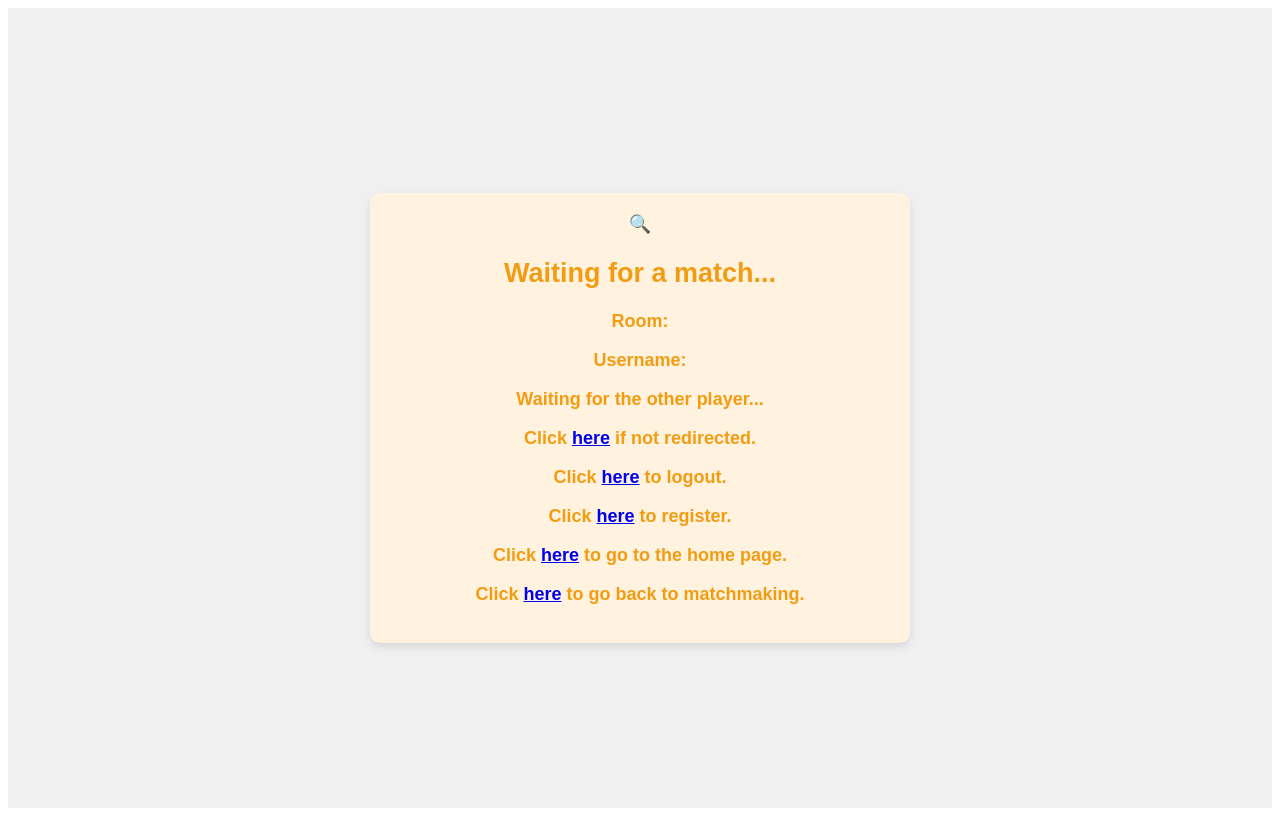
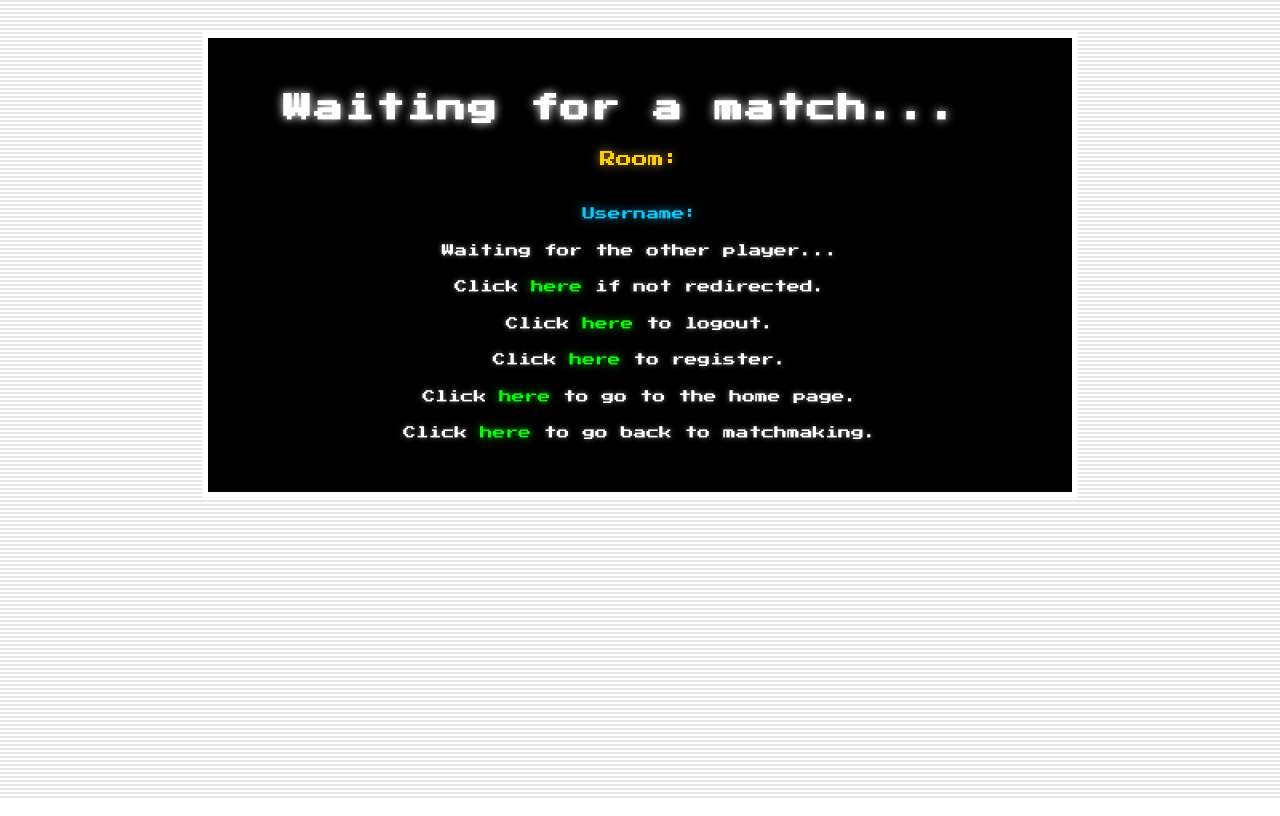
Before and after one commit to aygaoua/ft_jahannam, a React (Vite) app in the folder my-app/: page /matchmaking in a window 1280 px wide. Built offline with nearby package versions, Linux system fonts and the light colour scheme; no server answers; sample sign-in values are in the browser's storage.

Commit message:
make things more clear

```diff
--- a/my-app/src/components/tictactoe/TicTacToe.jsx
+++ b/my-app/src/components/tictactoe/TicTacToe.jsx
@@ -75,6 +75,8 @@ const TicTacToe = () => {
 
         case 'player_left':
           setStatusMessage(`${data.username.toUpperCase()} LEFT THE GAME`);
+          // setWinner(sessionStorage.getItem('username'));
+          setGameOver(true);
           break;
 
         default:
@@ -130,15 +132,8 @@ const TicTacToe = () => {
     }));
   };
 
-  const restartGame = () => {
-    setWinningCells([]);
-    socket.current.send(JSON.stringify({
-      type: 'restart_game'
-    }));
-  };
-
   const exitGame = () => {
-    navigate('/matchmaking');
+    navigate('/');
   };
 
   // Find current player's symbol
@@ -172,21 +167,16 @@ const TicTacToe = () => {
             onClick={() => handleCellClick(index)}
             disabled={currentTurn !== username || gameOver || cell !== null}
           >
-            {/* {cell && <span>{cell}</span>} */}
-            {<span className={styles.status}>{cell}</span>}
+            {<span className={styles.span}>{cell}</span>}
           </button>
         ))}
       </div>
 
       <div>
-        {gameOver && (
-          <button className={styles.resetButton} onClick={restartGame}>
-            PLAY AGAIN
-          </button>
-        )}
+        {(gameOver) && (
         <button className={styles.resetButton} onClick={exitGame}>
           EXIT GAME
-        </button>
+        </button>)}
       </div>
     </div>
   );
--- a/my-app/src/styles/Matchmaking.module.scss
+++ b/my-app/src/styles/Matchmaking.module.scss
@@ -1,76 +1,131 @@
+@import url('https://fonts.googleapis.com/css2?family=Press+Start+2P&display=swap');
+
 .container {
-    display: flex;
-    justify-content: center;
-    align-items: center;
-    flex-direction: column;
-    height: 100vh;
-    background-color: #f0f0f0;
-    font-family: Arial, sans-serif;
+  font-family: 'Press Start 2P', cursive;
+  text-align: center;
+  max-width: 800px;
+  margin: 2rem auto;
+  padding: 2rem;
+  color: white;
+  background-color: black;
+  border: 6px solid white;
+  box-shadow: 0 0 20px rgba(255, 255, 255, 0.3);
+
+  // CRT Effect
+  &::after {
+    content: "";
+    position: absolute;
+    top: 0;
+    left: 0;
+    width: 100%;
+    height: 100%;
+    background: linear-gradient(
+      rgba(0, 0, 0, 0.1) 50%,
+      rgba(255, 255, 255, 0.05) 50%
+    );
+    background-size: 100% 4px;
+    pointer-events: none;
+    z-index: -1;
+  }
 }
 
 .waiting, .matchFound {
-    background-color: #ffffff;
-    padding: 20px;
-    border-radius: 10px;
-    box-shadow: 0 4px 8px rgba(0, 0, 0, 0.1);
-    font-size: 18px;
-    font-weight: bold;
-    text-align: center;
-    margin-top: 20px;
-    width: 80%;
-    max-width: 500px;
+  h2 {
+    font-size: 1.8rem;
+    margin-bottom: 1.5rem;
+    text-shadow: 0 0 10px white;
+    letter-spacing: 2px;
+  }
+
+  p {
+    margin: 1rem 0;
+    font-size: 0.8rem;
+    line-height: 1.6;
+    text-shadow: 0 0 5px rgba(255, 255, 255, 0.5);
+  }
+
+  a {
+    color: #00ff00;
+    text-decoration: none;
+    position: relative;
+    transition: all 0.3s ease;
+    text-shadow: 0 0 8px rgba(0, 255, 0, 0.7);
+
+    &:hover {
+      color: #00cc00;
+      text-shadow: 0 0 12px rgba(0, 255, 0, 1);
+    }
+
+    &::before {
+      position: absolute;
+      left: -15px;
+      opacity: 0;
+      transition: all 0.3s ease;
+    }
+
+    &:hover::before {
+      opacity: 1;
+      left: -20px;
+    }
+  }
+}
+
+.matchFound {
+  animation: pulse 1s infinite alternate;
+
+  h2 {
+    color: #00ff00;
+    text-shadow: 0 0 15px rgba(0, 255, 0, 1);
+  }
 }
 
 .waiting {
-    color: #f39c12;
-    background-color: #fff3e0;
+  p:first-of-type {
+    font-size: 1rem;
+    margin-bottom: 2rem;
+    color: #ffcc00;
+    text-shadow: 0 0 10px rgba(255, 204, 0, 0.7);
   }
 
-  .matchFound {
-    color: #2ecc71;
-    background-color: #d4f1dc;
+  p:nth-of-type(2) {
+    color: #00ccff;
+    text-shadow: 0 0 10px rgba(0, 204, 255, 0.7);
+  }
 }
 
-  .waiting::before {
-    content: "🔍 ";
+/* Loading animation */
+@keyframes blink {
+  0%, 49% { opacity: 0; }
+  50%, 100% { opacity: 1; }
 }
 
-  .matchFound::before {
-    content: "✅ ";
+@keyframes pulse {
+  from { opacity: 0.7; transform: scale(0.98); }
+  to { opacity: 1; transform: scale(1); }
 }
 
+/* Add this class to the waiting title */
+.waiting h2::after {
+  content: "_";
+  animation: blink 1s infinite;
+  margin-left: 5px;
+}
+
+/* Responsive styling */
 @media (max-width: 768px) {
   .container {
-      padding: 20px;
+    margin: 1rem;
+    padding: 1rem;
+    border-width: 4px;
   }
 
   .waiting, .matchFound {
-      width: 100%;
+    h2 {
+      font-size: 1.4rem;
+    }
+
+    p {
+      font-size: 0.7rem;
     }
   }
-
-  .cancelButton {
-    background-color: #f44336;
-    color: white;
-    padding: 10px 20px;
-    border: none;
-    border-radius: 4px;
-    margin-top: 15px;
-    cursor: pointer;
-    font-weight: bold;
-    transition: all 0.3s ease;
-
-    &:hover {
-      background-color: #d32f2f;
 }
-
-    &:active {
-      transform: scale(0.98);
-    }
-
-    &:disabled {
-      background-color: #cccccc;
-      color: #666666;
-      cursor: not-allowed;
-    }
-  }
--- a/my-app/src/styles/TicTacToe.module.scss
+++ b/my-app/src/styles/TicTacToe.module.scss
@@ -103,19 +103,16 @@
 /* CRT Effect */
 .container::after {
   content: "";
-  position: fixed;
+  position: absolute;
   top: 0;
   left: 0;
   width: 100%;
   height: 100%;
-  background: repeating-linear-gradient(
-    0deg,
-    rgba(0,0,0,0.8),
-    rgba(0,0,0,0.8) 1px,
-    transparent 1px,
-    transparent 2px
+  background: linear-gradient(
+    rgba(0, 0, 0, 0.1) 50%,
+    rgba(255, 255, 255, 0.05) 50%
   );
-  // background: black;
+  background-size: 100% 4px;
   pointer-events: none;
-  z-index: -1;
+  z-index: 1;
 }
```
Lines whose indentation alone changed are shown as unchanged.
